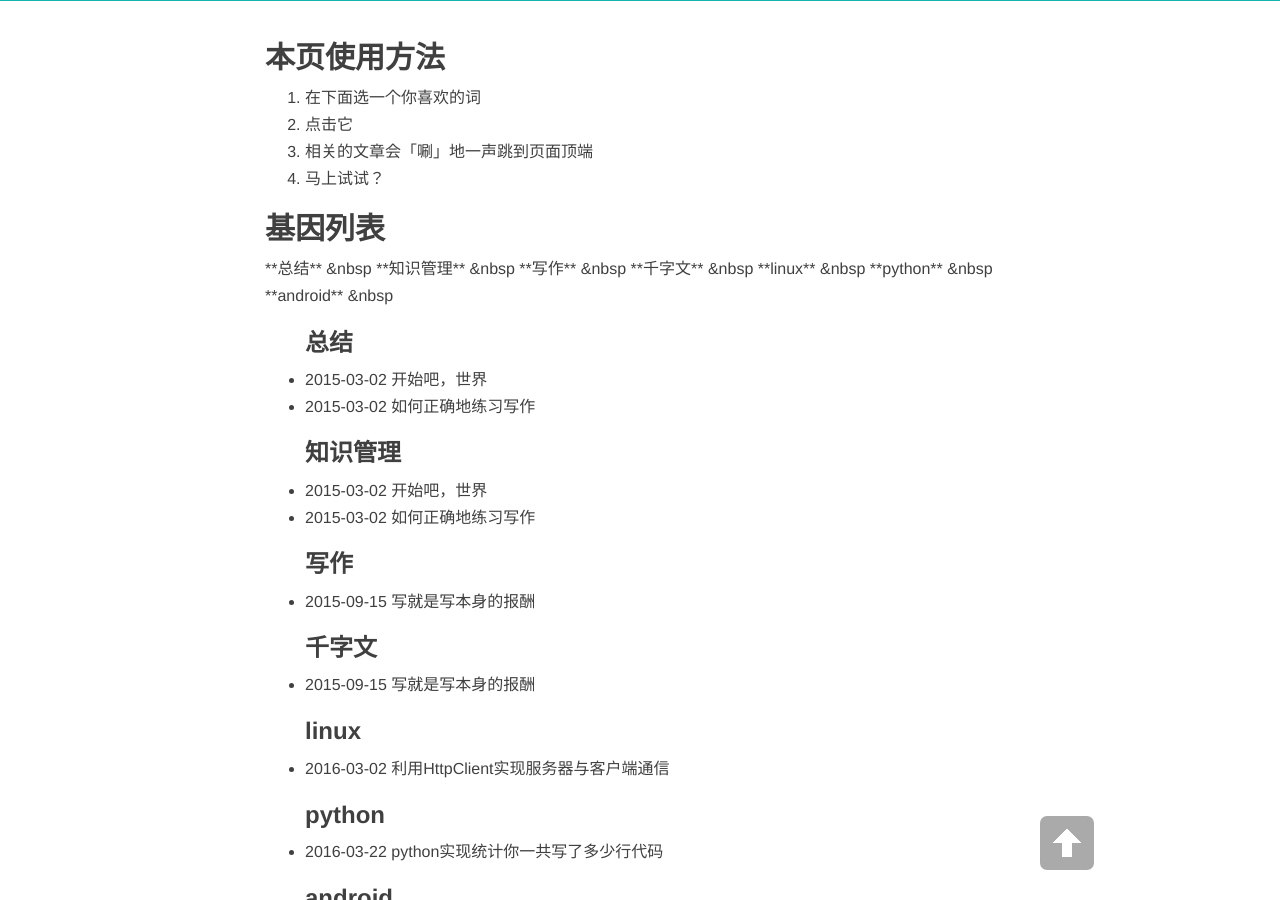
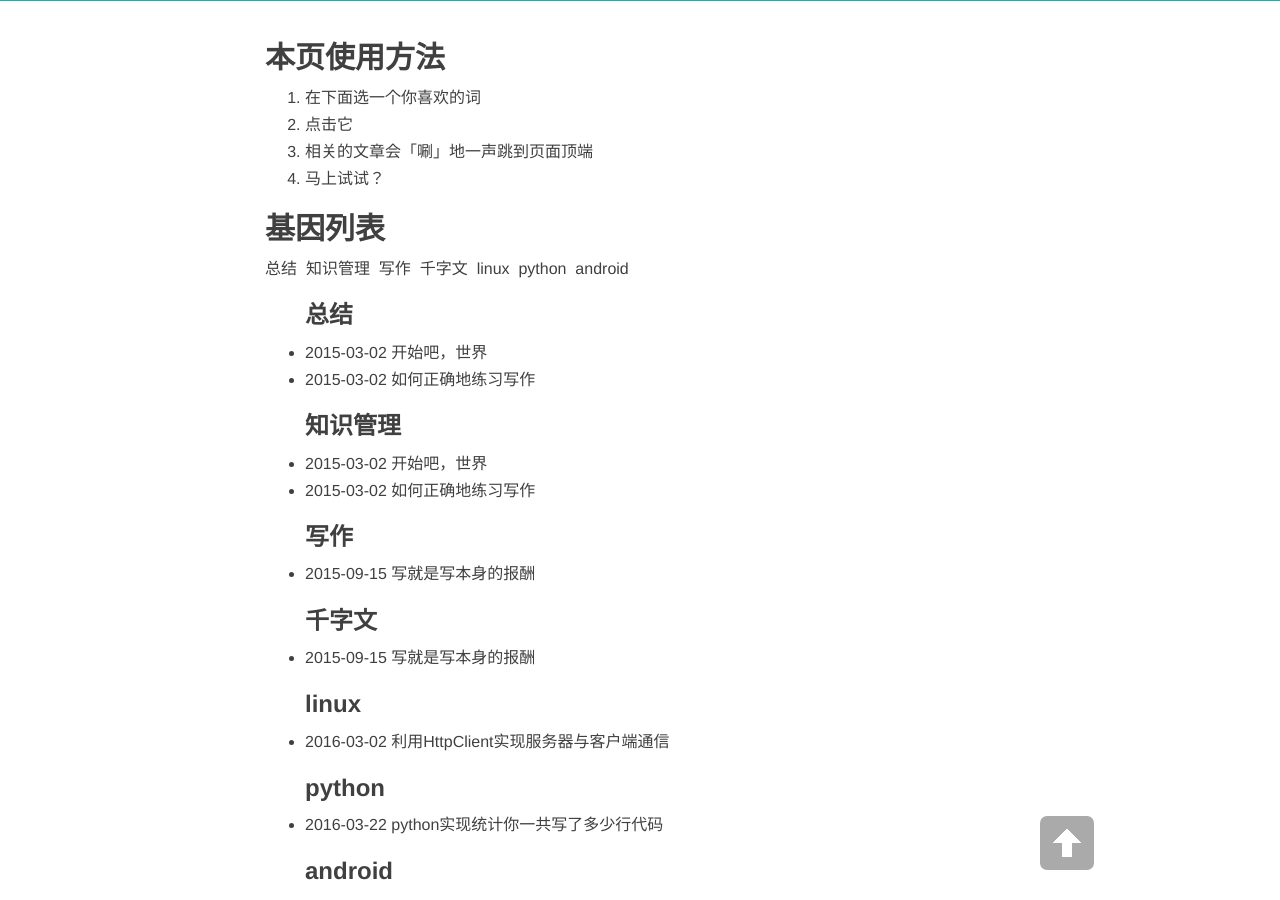
Before and after one commit to whuhan2013/whuhan2013.github.io, a Jekyll site: the page built from tags.md, in a window 1280 px wide and 900 px high, scrolled down 427 px. Built offline with Jekyll 4.4.1, drawn with Linux system fonts in a browser that asks for light colours; nearby versions of some CDN libraries; library files that are not in the unit come from our copies.

Commit message:
Update tags.md

```diff
--- a/tags.md
+++ b/tags.md
@@ -17,7 +17,7 @@ header-img: "img/semantic.jpg"
 
 <div id='tag_cloud'>
 {% for tag in site.tags %}
-**<a href="#{{ tag[0] }}" title="{{ tag[0] }}" rel="{{ tag[1].size }}">{{ tag[0] }}</a>** &nbsp
+<a href="#{{ tag[0] }}" title="{{ tag[0] }}" rel="{{ tag[1].size }}">{{ tag[0] }}</a>&nbsp;
 {% endfor %}
 </div>
 
```
